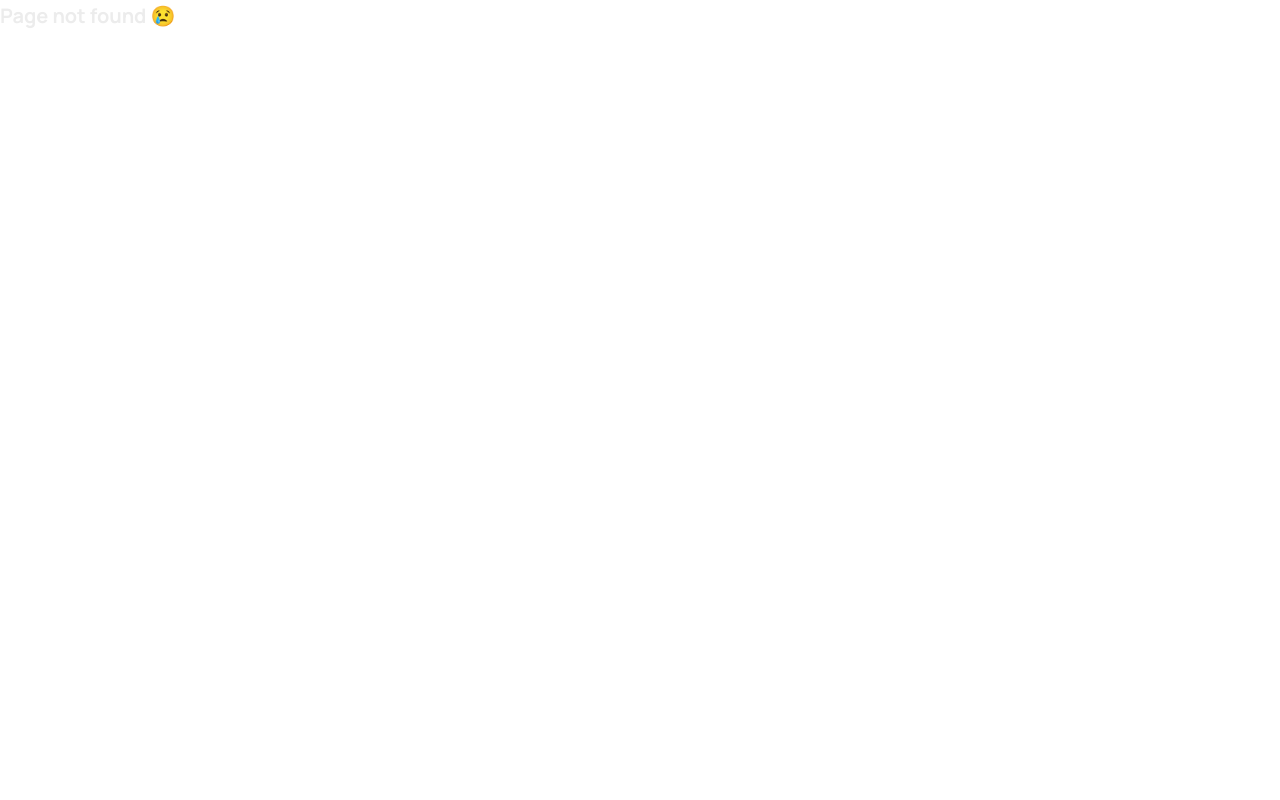
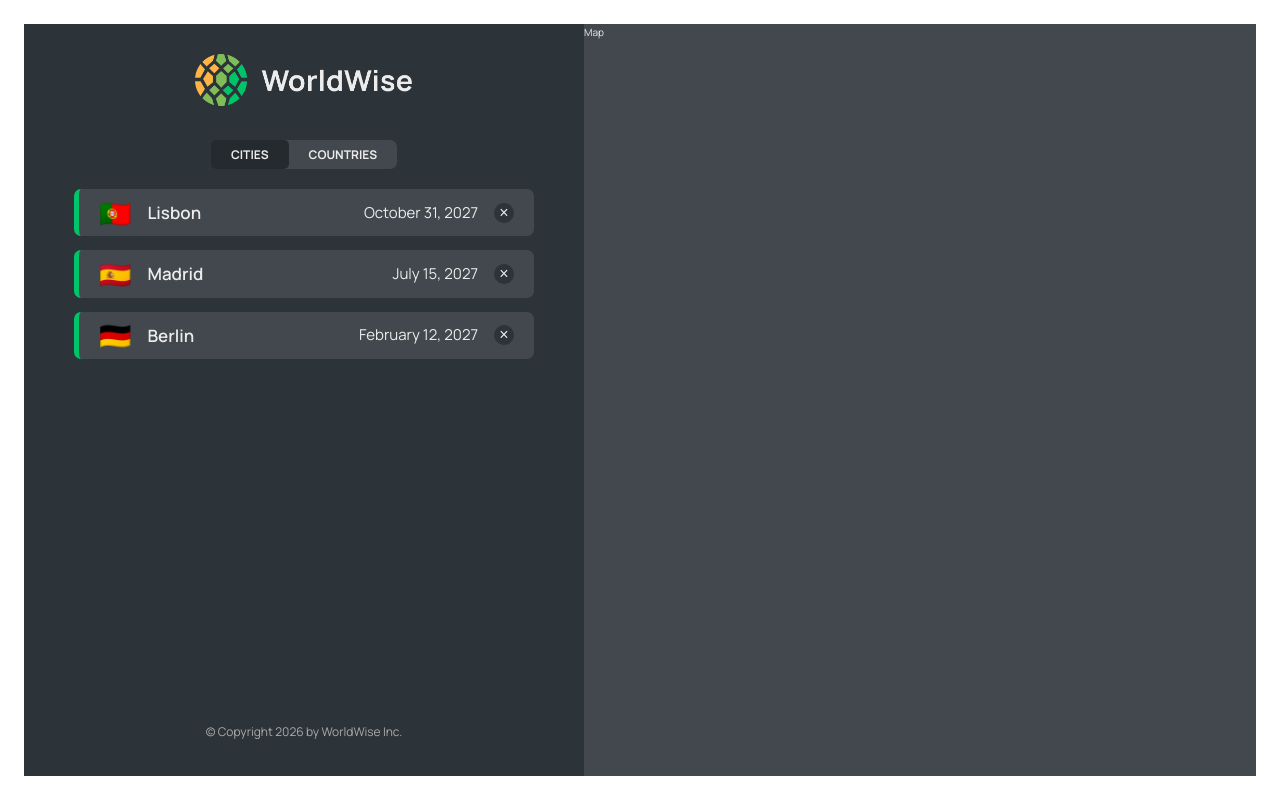
Before and after one commit to aa-ghazzy/world-wise, a React (Vite) app: page /app/cities in a window 1280 px wide. Before the commit this address had no page. Built offline with nearby package versions, Linux system fonts and the light colour scheme; data requests are answered from the project's data file.

Commit message:
nested routes, added citiesList and countriesList, disabled prop-types for the headache

```diff
--- a/package.json
+++ b/package.json
@@ -7,9 +7,11 @@
     "dev": "vite",
     "build": "vite build",
     "lint": "eslint . --ext js,jsx --report-unused-disable-directives --max-warnings 0",
-    "preview": "vite preview"
+    "preview": "vite preview",
+    "server": "json-server data/cities.json --port 8000"
   },
   "dependencies": {
+    "json-server": "^1.0.0-beta.15",
     "react": "^18.2.0",
     "react-dom": "^18.2.0",
     "react-router-dom": "^6.30.4"
--- a/src/App.jsx
+++ b/src/App.jsx
@@ -6,8 +6,33 @@
 import Login from "./pages/Login";
 import AppLayout from "./pages/AppLayout";
 import PageNotFound from "./pages/PageNotFound";
+import { useEffect, useState } from "react";
+import CityList from "./components/CityList";
+import CountryList from "./components/CountryList";
+
+const BASE_URL = "http://localhost:8000";
 
 function App() {
+  const [cities, setCities] = useState([]);
+  const [isLoading, setIsLoading] = useState(false);
+
+  useEffect(function () {
+    async function getCitites() {
+      try {
+        setIsLoading(true);
+
+        const res = await fetch(`${BASE_URL}/cities`);
+        const data = await res.json();
+
+        setCities(data);
+      } catch (err) {
+        console.log(err);
+      } finally {
+        setIsLoading(false);
+      }
+    }
+    getCitites();
+  }, []);
   return (
     <BrowserRouter>
       <Routes>
@@ -15,7 +40,20 @@
         <Route path="pricing" element={<Pricing />} />
         <Route path="product" element={<Product />} />
         <Route path="login" element={<Login />} />
-        <Route path="app" element={<AppLayout />} />
+        <Route path="app" element={<AppLayout />}>
+          <Route
+            index
+            element={<CityList cities={cities} isLoading={isLoading} />}
+          />
+          <Route
+            path="cities"
+            element={<CityList cities={cities} isLoading={isLoading} />}
+          />
+          <Route
+            path="countries"
+            element={<CountryList cities={cities} isLoading={isLoading} />}
+          />
+        </Route>
         <Route path="*" element={<PageNotFound />} />
       </Routes>
     </BrowserRouter>
--- a/src/components/AppNav.jsx
+++ b/src/components/AppNav.jsx
@@ -1,10 +1,18 @@
+import styles from "./AppNav.module.css";
 import { NavLink } from "react-router-dom";
 
 function AppNav() {
   return (
-    <div>
-      <NavLink>AppNav</NavLink>
-    </div>
+    <nav className={styles.nav}>
+      <ul>
+        <li>
+          <NavLink to="cities">Cities</NavLink>
+        </li>
+        <li>
+          <NavLink to="countries">Countries</NavLink>
+        </li>
+      </ul>
+    </nav>
   );
 }
 
--- a/src/components/City.jsx
+++ b/src/components/City.jsx
@@ -51,9 +51,7 @@
         </a>
       </div>
 
-      <div>
-        <ButtonBack />
-      </div>
+      <div>{/* <ButtonBack /> */}</div>
     </div>
   );
 }
--- /dev/null
+++ b/src/components/CityItem.jsx
@@ -0,0 +1,23 @@
+import styles from "./CityItem.module.css";
+
+const formatDate = (date) =>
+  new Intl.DateTimeFormat("en", {
+    day: "numeric",
+    month: "long",
+    year: "numeric",
+  }).format(new Date(date));
+
+function CityItem({ city }) {
+  console.log(city);
+  const { emoji, cityName, date } = city;
+  return (
+    <li className={styles.cityItem}>
+      <span className={styles.emoji}>{emoji}</span>
+      <h3 className={styles.name}>{cityName}</h3>
+      <time className={styles.date}>{formatDate(date)}</time>
+      <button className={styles.deleteBtn}>&times;</button>
+    </li>
+  );
+}
+
+export default CityItem;
--- /dev/null
+++ b/src/components/CityList.jsx
@@ -0,0 +1,21 @@
+import styles from "./CityList.module.css";
+
+import Spinner from "./Spinner";
+import Message from "./Message";
+import CityItem from "./CityItem";
+
+function CityList({ cities, isLoading }) {
+  if (isLoading) return <Spinner />;
+  if (!cities.length)
+    return <Message message="Add your first city by clicking on the map 👇" />;
+
+  return (
+    <ul className={styles.cityList}>
+      {cities.map((city) => (
+        <CityItem city={city} key={city.id} />
+      ))}
+    </ul>
+  );
+}
+
+export default CityList;
--- /dev/null
+++ b/src/components/CountryList.jsx
@@ -0,0 +1,47 @@
+import styles from "./CountryList.module.css";
+
+import Spinner from "./Spinner";
+import Message from "./Message";
+import CountryItem from "./CountryItem";
+
+function CountryList({ cities, isLoading }) {
+  if (isLoading) return <Spinner />;
+  if (!cities.length)
+    return (
+      <Message message="Add your first country by clicking on the map 👇" />
+    );
+
+  //METHID ONE
+  //
+  //   const countries = cities.map(({ emoji, country }) => ({ emoji, country }));
+  //   const notDuplicateCountries = countries.filter(
+  //     (item, index, arr) =>
+  //       arr.findIndex((c) => c.country === item.country) === index
+  //   );
+
+  //METHOD TWO "BEST ONE"
+  //
+  const countries = [
+    ...new Map(
+      cities.map(({ emoji, country }) => [country, { emoji, country }])
+    ).values(),
+  ];
+
+  //METHOD THREE
+  //
+  //   const countries = cities.reduce((arr, city) => {
+  //     if (!arr.map((el) => el.city).includes(city.country))
+  //       return [...arr, { country: city.country, emoji: city.emoji }];
+  //     else return arr;
+  //   }, []);
+  console.log(countries);
+  return (
+    <ul className={styles.countryList}>
+      {countries.map((country) => (
+        <CountryItem country={country} key={country.country} />
+      ))}
+    </ul>
+  );
+}
+
+export default CountryList;
--- a/src/components/Sidebar.jsx
+++ b/src/components/Sidebar.jsx
@@ -1,3 +1,4 @@
+import { Outlet } from "react-router-dom";
 import AppNav from "./AppNav";
 import Footer from "./Footer";
 import Logo from "./Logo";
@@ -9,7 +10,8 @@
     <div className={styles.sidebar}>
       <Logo />
       <AppNav />
-      <p>List of Cities</p>
+
+      <Outlet />
 
       <Footer />
     </div>
```
Also changed, not shown: .eslintrc.cjs, data/cities.json (renamed from src/data/cities.json), 1 other file (tests, documents, lock files or other folders).
